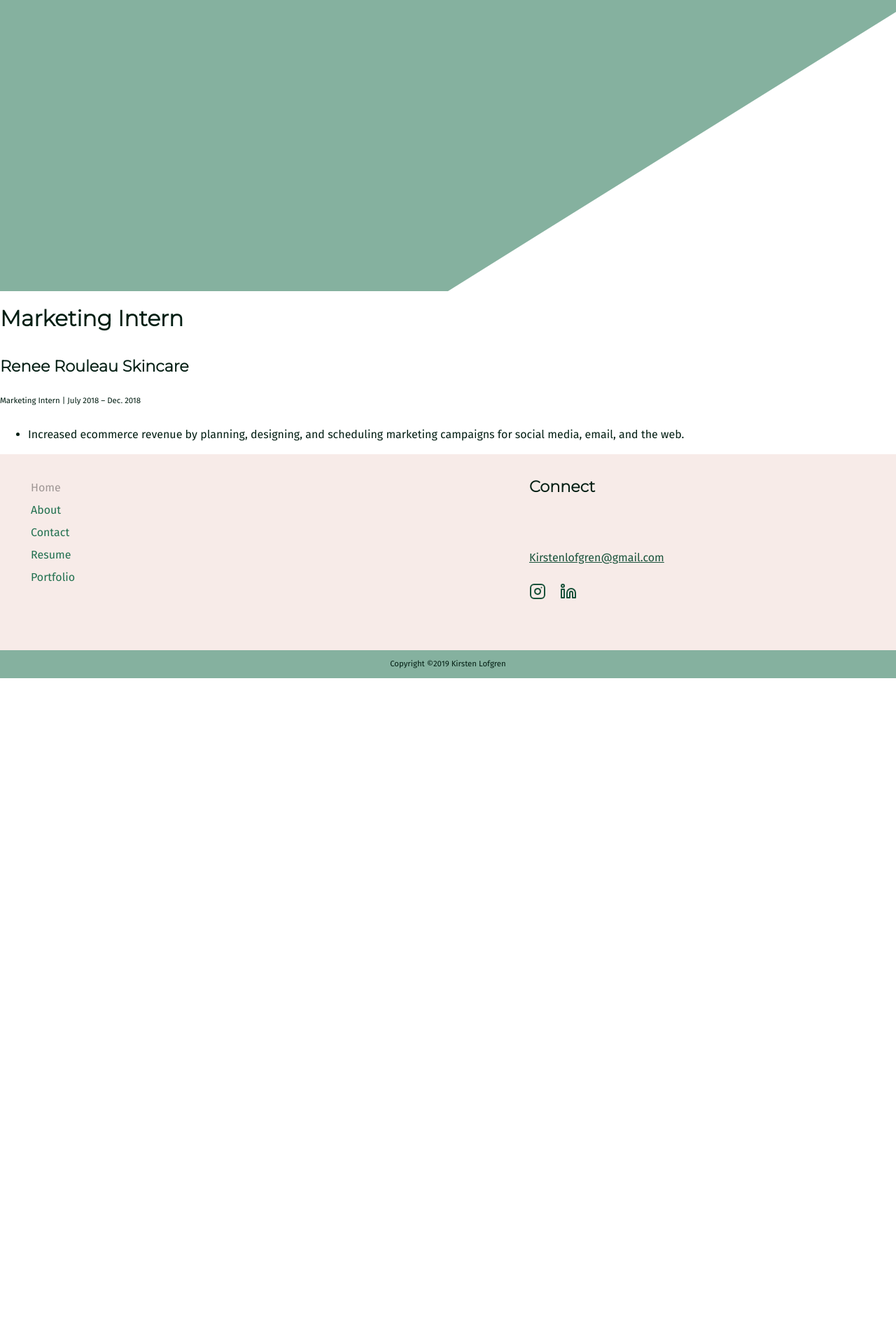
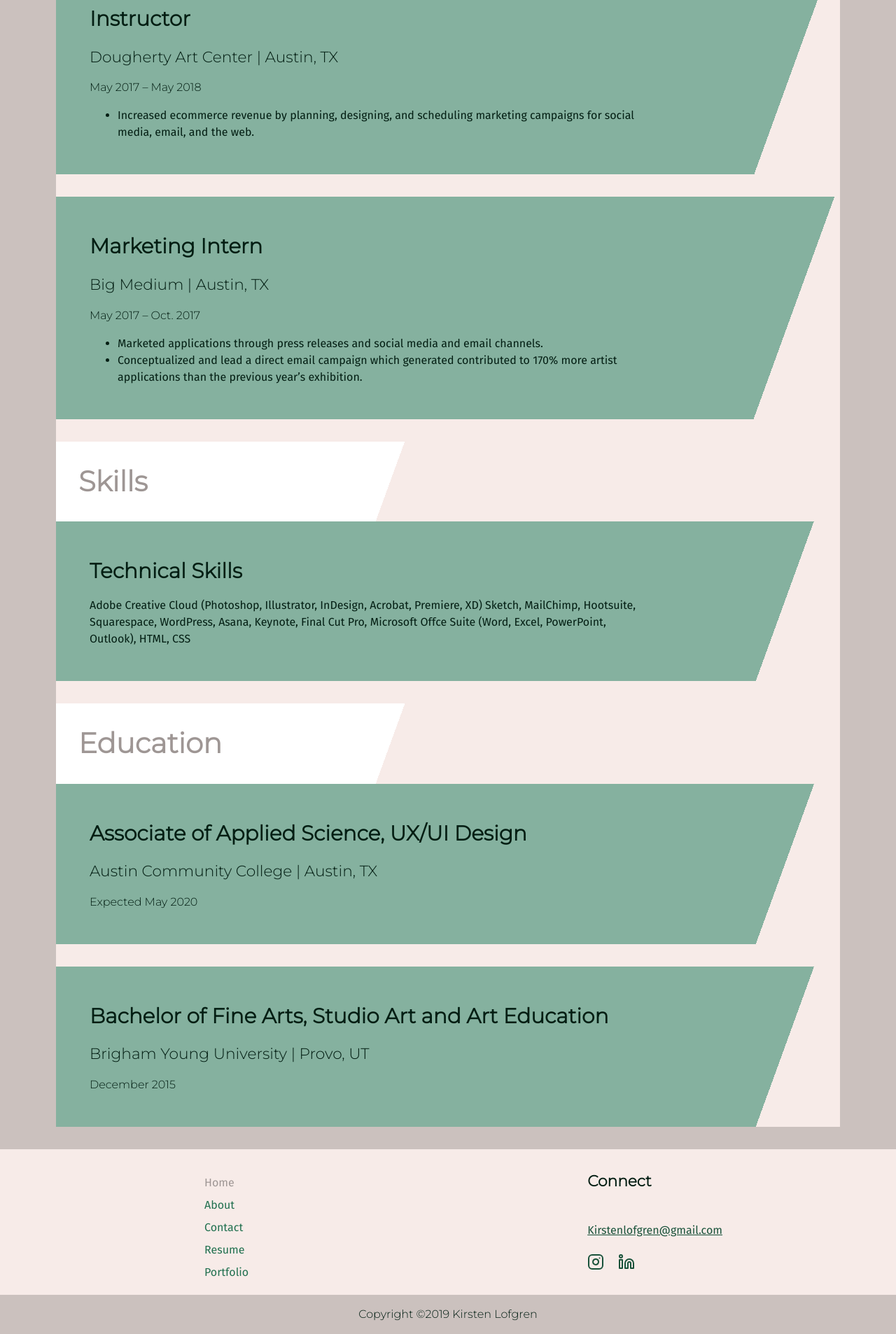
Before and after one commit to kirstenlofgren/Portfolio, a plain HTML site: page resume.html in a window 1280 px wide. Shown: the part 637-2543 px from the top of the page at 70% size. Before the commit the page ends 1606 px from the top, so only its background shows below. Drawn offline with Linux system fonts and the light colour scheme.

Commit message:
Contact Page and Resume Edits

```diff
--- a/resume.html
+++ b/resume.html
@@ -9,9 +9,8 @@
 </head>
 <body>
 	<header>
+		<nav>
 			<a class="logo" href="index.html">KL</a>
-
-		<nav class="primary-nav">
 			<ul>
 				<li><a href="index.html">Home</a></li>
 				<li><a href="about.html">About</a></li>
@@ -23,86 +22,78 @@
 	</header>
 
 	<main class="resume-page">
+		<div class="resume-layout">
 
-		<div class="resume-sections">
-			<h2>Work Experience</h2>
-
-			<!--<div class="resume-card-background"></div>-->
+			<h2>Experience</h2>
 
 			<div class="resume-card">
-				<svg viewBox="0 0 326.62 203.6"><polygon class="cls-1" points="326.62 0 326.62 101.8 163.31 203.6 0 203.6 0 0 326.62 0"/></svg>
-
-				<h3>Marketing Intern</h3><h4>Renee Rouleau Skincare</h4>
-				<p class="tertiary-copy">Marketing Intern | July 2018 – Dec. 2018</p>
+				<div class="resume-card-text">
+					<h3>Marketing Intern</h3>
+					<p class="location">Renee Rouleau Skincare | Austin, TX</p>
+					<p class="tertiary-copy">July 2018 – Dec. 2018</p>
 					<ul>
 						<li>Increased ecommerce revenue by planning, designing, and scheduling marketing campaigns for social media, email, and the web.</li>
 					</ul>
 				</div>
-
 			</div>
 
-
-		<!--<h1>Kirsten Lofgren</h1>
-
-		<h2>Work Experience</h2>
-		<div class="work-experience">
-
-			<h3>Renee Rouleau Skincare</h3>
+			<div class="resume-card">
+				<div class="resume-card-text">
+					<h3>Instructor</h3>
+					<p class="location">Dougherty Art Center | Austin, TX</p>
+					<p class="tertiary-copy">May 2017 – May 2018</p>
 					<ul>
 						<li>Increased ecommerce revenue by planning, designing, and scheduling marketing campaigns for social media, email, and the web.</li>
 					</ul>
+				</div>
+			</div>
 
-			<h3>Dougherty Art Center</h3>
-			<ul>
-				<li>Taught students about installation art and facilitated site-specifc artworks created and installed by elementary students.</li>
-			</ul>
-
-			<h3>Big Medium</h3>
+			<div class="resume-card">
+				<div class="resume-card-text">
+					<h3>Marketing Intern</h3>
+					<p class="location">Big Medium | Austin, TX</p>
+					<p class="tertiary-copy">May 2017 – Oct. 2017</p>
 					<ul>
 						<li>Marketed applications through press releases and social media and email channels.</li>
 						<li>Conceptualized and lead a direct email campaign which generated contributed to 170% more artist applications than the previous year’s exhibition.</li>
 					</ul>
 				</div>
+			</div>
 
-		<div class="skills">
 			<h2>Skills</h2>
 
+			<div class="resume-card">
+				<div class="resume-card-text">
 					<h3>Technical Skills</h3>
 
 					<p>Adobe Creative Cloud (Photoshop, Illustrator, InDesign, Acrobat, Premiere, XD) Sketch, MailChimp, Hootsuite, Squarespace, WordPress, Asana, Keynote, Final Cut Pro, Microsoft Offce Suite (Word, Excel, PowerPoint, Outlook), HTML, CSS</p>
 				</div>
-
-		<div class="job-dates">
-			<p class="role">Marketing Intern</p>
-			<p>July 2018 – Dec. 2018</p>
-
-			<p class="role">Marketing Intern</p>
-			<p>May 2017 – Oct. 2017</p>
-
-			<p class="role">Instructor</p>
-			<p>May 2017 – May 2018</p>
-		</div>
-
-		<div class="education-dates">
-			<p class="role">Associate of Applied Science Expected</p>
-			<p>Expected May 2020</p>
-
-			<p class="role">Bachelor of Fine Arts</p>
-			<p>December 2015</p>
 			</div>
 
 			<h2>Education</h2>
-		<div class="education">
-			<h3>Austin Community College</h3>
-			<p>UX/UI Design</p>
 
-			<h3>Brigham Young University</h3>
-			<p>Studio Art and Art Education</p>
-		</div>-->
+			<div class="resume-card">
+				<div class="resume-card-text">
+					<h3>Associate of Applied Science, UX/UI Design</h3>
+					<p class="location">Austin Community College | Austin, TX</p>
+					<p class="tertiary-copy">Expected May 2020</p>
+				</div>
+			</div>
+
+			<div class="resume-card">
+				<div class="resume-card-text">
+					<h3>Bachelor of Fine Arts, Studio Art and Art Education</h3>
+					<p class="location">Brigham Young University | Provo, UT</p>
+					<p class="tertiary-copy">December 2015</p>
+				</div>
+			</div>
+
+		</div>
 
 	</main>
 
 	<footer>
+		<div class="footer-links">
 			<div>
 				<nav class="secondary-nav">
 					<ul>
@@ -125,8 +116,9 @@
 					<li><a href="https://www.linkedin.com/in/kirstenllofgren/"><svg viewBox="0 0 24 24" fill="none" stroke="currentColor" stroke-width="2" stroke-linecap="round" stroke-linejoin="round"><path d="M16 8a6 6 0 0 1 6 6v7h-4v-7a2 2 0 0 0-2-2 2 2 0 0 0-2 2v7h-4v-7a6 6 0 0 1 6-6z"></path><rect x="2" y="9" width="4" height="12"></rect><circle cx="4" cy="4" r="2"></circle></svg></a></li>
 				</ul>
 			</div>
+		</div>
 
-		<div class="tertiary-copy">
+		<div class="tertiary-copy copyright">
 			<p>Copyright ©2019 Kirsten Lofgren</p>
 		</div>
 	</footer>
--- a/style.css
+++ b/style.css
@@ -1,5 +1,8 @@
 html {
 	box-sizing: border-box;
+}
+body {
+	background-color: var(--color-primary-2);
 }
 /* ==========================================================================
 Colors
@@ -43,20 +46,20 @@ Typography
 
 		html {
 			line-height: 1.5;
-			--ratio: 1.4;
+			--ratio: 1.36;
 		}
 	}
 	@media (min-width: 1500px) {
 
 		html {
 			line-height: 1.6;
-			--ratio: 1.45;
+			--ratio: 1.39;
 		}
 	}
 	@media (min-width: 1700px) {
 
 		html {
-			--ratio: 1.5;
+			--ratio: 1.42;
 		}
 	}
 	/* ==========================================================================
@@ -140,7 +143,8 @@ Typography
 		font-size: var(--size-large);
 	}
 	.tertiary-copy {
-		font-size: var(--size-xsmall);
+		font-size: var(--size-small);
+		font-family: var(--font-secondary);
 	}
 /* ==========================================================================
 Nav
@@ -212,40 +216,29 @@ Body Component
 /* ==========================================================================
 Footer Component
 ========================================================================== */
-	footer {
+
+	.copyright {
+		text-align: center;
+	}
+	.footer-links {
 		background-color: var(--color-primary-1);
-		display: grid;
-		grid-template-columns: repeat(12, 1fr);
-		padding: 1rem 0 0;
-		position: relative;
-		bottom: 0;
-	}
-	footer div:first-child {
-		grid-column: 1 / span 1;
-	}
-	footer div:nth-child(2) {
-		grid-column: 8 / span 4;
-	}
-	footer div:nth-child(3) {
-		background-color: var(--color-secondary-1);
-		width: 100%;
-		text-align: center;
-		grid-column: 1 / span 12;
+		display: flex;
+		justify-content: space-between;
+		padding: 1rem;
 	}
 	.social-links {
 		display: grid;
-		grid-template-rows: repeat(5, 5vh);
 		grid-gap: 1rem;
 	}
 	.social-links h2 {
 		grid-row: 1 / span 1;
 	}
 	.social-links a {
-		grid-row: 3 / span 1;
+		grid-row: 2 / span 1;
 	}
 	.social-links ul {
 		margin: 0;
-		grid-row: 4 / span 1;
+		grid-row: 3 / span 1;
 		padding: 0;
 	}
 	.social-links li {
@@ -268,6 +261,11 @@ Footer Component
 		text-decoration: underline;
 		padding: 0;
 		margin: 0;
+	}
+	@media (min-width: 1200px) {
+		.footer-links {
+			justify-content: space-around;
+		}
 	}
 /* ==========================================================================
 Components
@@ -324,18 +322,15 @@ Layouts
 	/* ==========================================================================
 	Pages
 	========================================================================== */
+		/*
+		Home Page
+		*/
 			.home-page {
 				background-image: url("images/pattern.jpg");
 				display: grid;
 				grid-gap: 1vw;
 				grid-template-columns: repeat(12, 1fr);
 				grid-template-rows: 2fr 1fr 1fr 1fr 1fr 1fr minmax(65vh 85vh);
-		}
-		.about-page {
-			background-image: url("images/pattern.jpg");
-			display: grid;
-			grid-gap: 1vw;
-			grid-template-columns: repeat(12, 1fr);
 			}
 			/*
 			Hero Section
@@ -496,94 +491,154 @@ Layouts
 					grid-row: 3 / span 1;
 				}
 		/*
+		About Page
+		*/
+			.about-page {
+				background-image: url("images/pattern.jpg");
+				display: grid;
+				grid-gap: 1vw;
+				grid-template-columns: repeat(12, 1fr);
+			}
+		/*
 		Resume Page
 		*/
+			.resume-page {
+				margin: auto;
+				max-width: 70rem;
+				background-color: var(--color-primary-1);
+			}
 			.resume-card {
-				display: grid;
+				margin: 0 0 2rem;
+				padding: 2rem;
+				background: linear-gradient(110deg,var(--color-secondary-1) 0%,var(--color-secondary-1) 90%,
+					var(--color-primary-1) 90%,var(--color-primary-1) 100%);
+			}
+			.resume-card-text {
+				max-width: 85%;
+				margin-left: .5rem;
+			}
+			@media (min-width:1200px) {
+				.resume-card-text {
+					max-width: 75%;
+					margin-left: 1rem;
+				}
+			}
+			.resume-page h2 {
+				background: linear-gradient(110deg,white 0%,white 90%,
+					var(--color-primary-1) 90%,var(--color-primary-1) 100%);
+				color: var(--color-primary-3);
+				padding: 2rem;
+				max-width: 80%;
+				margin: 2rem 0 0;
+			}
 
+			@media (min-width: 620px) {
+				.resume-page h2 {
+					max-width: 60%;
+				}
+			}
+			@media (min-width:900px) {
+				.resume-page h2 {
+					max-width: 40%;
+				}
 			}
 			.resume-card svg {
 				fill: var(--color-secondary-1);
 				max-width: 100%;
 			}
+			.location {
+				font-family: var(--font-secondary);
+				margin: 1rem 0 .75rem;
+				font-size: var(--size-medium);
+			}
+		/*
+		Contact
+		*/
 
-			/*.resume-sections {
+			/*.contact-hero {
+				display: grid;
+				grid-column: 1 / span 12;
+				grid-gap: 1rem;
+				grid-row: 1 / span 1;
+				grid-template-columns: repeat(12, 1fr);
+				grid-template-rows: repeat(1, 1fr);
 				overflow: hidden;
 				position: relative;
 			}
-			.resume-card-background {
+			.contact-hero-box {
 				background-color: var(--color-secondary-1);
 				bottom: 0;
+				grid-column: 1 / span 12;
+				grid-row: 1 / span 2;
+				height: 100%;
 				left: 0;
 				position: absolute;
 				right: 0;
 				top: 0;
 				transform-origin: top left;
 				transform: skew(-32deg);
+				width: 100%;
 				z-index: 10;
 			}
-			.resume-card {
-
-				display: block;
-				height: 30vh;
-				margin: 2rem;
+			.contact-hero-text {
+				align-items: center;
+				display: grid;
+				grid-column: 1 / span 12;
+				grid-row: 1 / span 1;
+				grid-template-columns: repeat(12, 1fr);
+				grid-template-rows: 50% 25% 25%;
+				justify-items: start;
+				margin: 0 2rem 1rem;
 				max-width: 65%;
 				overflow: hidden;
 				position: relative;
 				z-index: 20;
-			}*/
-
-			/*.resume-page {
-				max-width: 70rem;
-				margin: auto;
-				display: grid;
-				grid-template-columns: repeat(12 / 1fr);
-				grid-column-gap: 2rem;
 			}
-			.resume-page h1 {
+			.contact-hero-text h1 {
 				grid-column: 1 / span 12;
 				grid-row: 1 / span 1;
 			}
-			.resume-page h2 {
-				grid-column: 5 /span 8;
+			.contact-hero-text p {
+				grid-column: 1 / span 12;
 				grid-row: 2 / span 1;
+				margin: 1rem 0 2rem;
 			}
-			.work-experience {
-				grid-column: 5 /span 8;
+			.contact-hero-text .button-link {
+				grid-column: 1 / span 5;
 				grid-row: 3 / span 1;
+			}*/
+			.contact-page {
+				background: var(--color-secondary-1);
+				display: flex;
+				justify-content: center;
+				padding: 4vw 2vw 6vw;
 			}
-			.skills {
-				grid-column: 5 /span 8;
-				grid-row: 4 / span 1;
+			@media (min-width: 700px) {
+				.contact-page {
+					background: linear-gradient(110deg,var(--color-secondary-1) 0%,var(--color-secondary-1) 82%,
+						var(--color-primary-1) 82%,var(--color-primary-1) 100%);
 				}
-			.education {
-				grid-column: 5 /span 8;
-				grid-row: 5 / span 1;
 			}
-			.job-dates {
-				grid-column: 1 / span 4;
-				grid-row: 3 / span 1;
+			@media (min-width: 1000px) {
+				.contact-page {
+					background: linear-gradient(110deg,var(--color-secondary-1) 0%,var(--color-secondary-1) 90%,
+						var(--color-primary-1) 90%,var(--color-primary-1) 100%);
 				}
-			.role {
-				font-family: var(--font-secondary);
-				margin: 1rem 0 .75rem;
-				font-size: var(--size-large);
 			}
-			.education-dates {
-				grid-column: 1 / span 4;
-				grid-row: 5 / span 1;
-			}*/
-
 	/* ==========================================================================
 	Form Component
 	========================================================================== */
-	/*form {
-		margin: auto;
+	form {
+		display: flex;
+		justify-content: center;
+		flex-direction: column;
 		max-width: 30rem;
+		padding: 1vw;
 	}
 	label {
+		margin: .5rem 0;
 
-	}*/
+	}
 	input, textarea {
 		border: none;
 		padding: 1rem;
@@ -597,9 +652,9 @@ Layouts
 		background-color: var(--color-primary-1);
 		border-radius: 5px;
 		color: var(--color-secondary-1);
-		display: inline-block;
-		font: 2vw var(--font-secondary);
-		margin: 0 0 2rem 0;
+		margin: .5rem auto;
+		font: var(--size-medium) var(--font-secondary);
 		padding: 1.2rem 1rem;
 		text-transform: uppercase;
+		max-width: 50%;
 	}
```
Also changed, not shown: about.html (+3 -1 lines), contact.html (+7 -5 lines), index.html (+3 -1 lines), portfolio.html (+3 -2 lines). Lines whose indentation alone changed are shown as unchanged.
